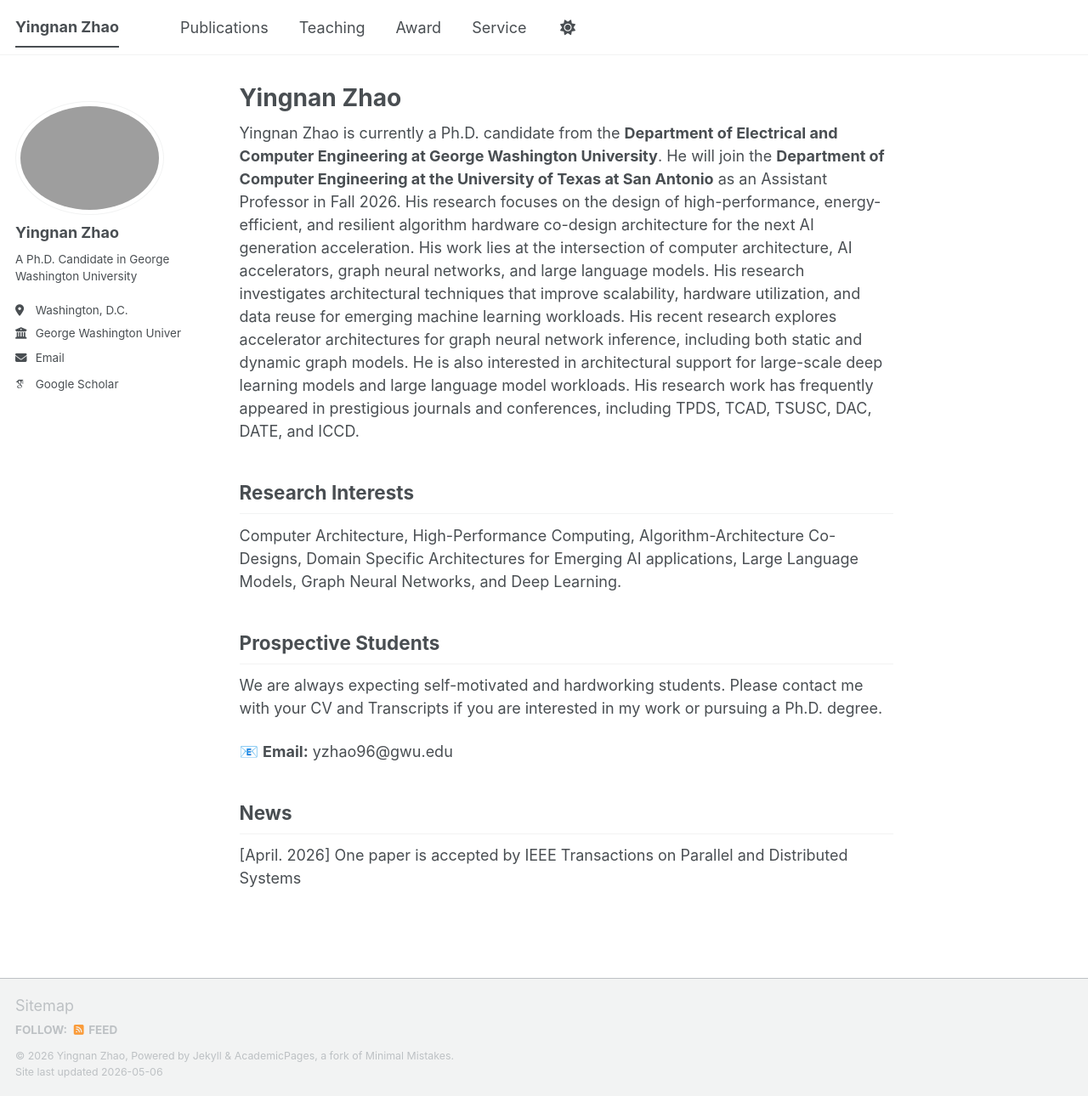
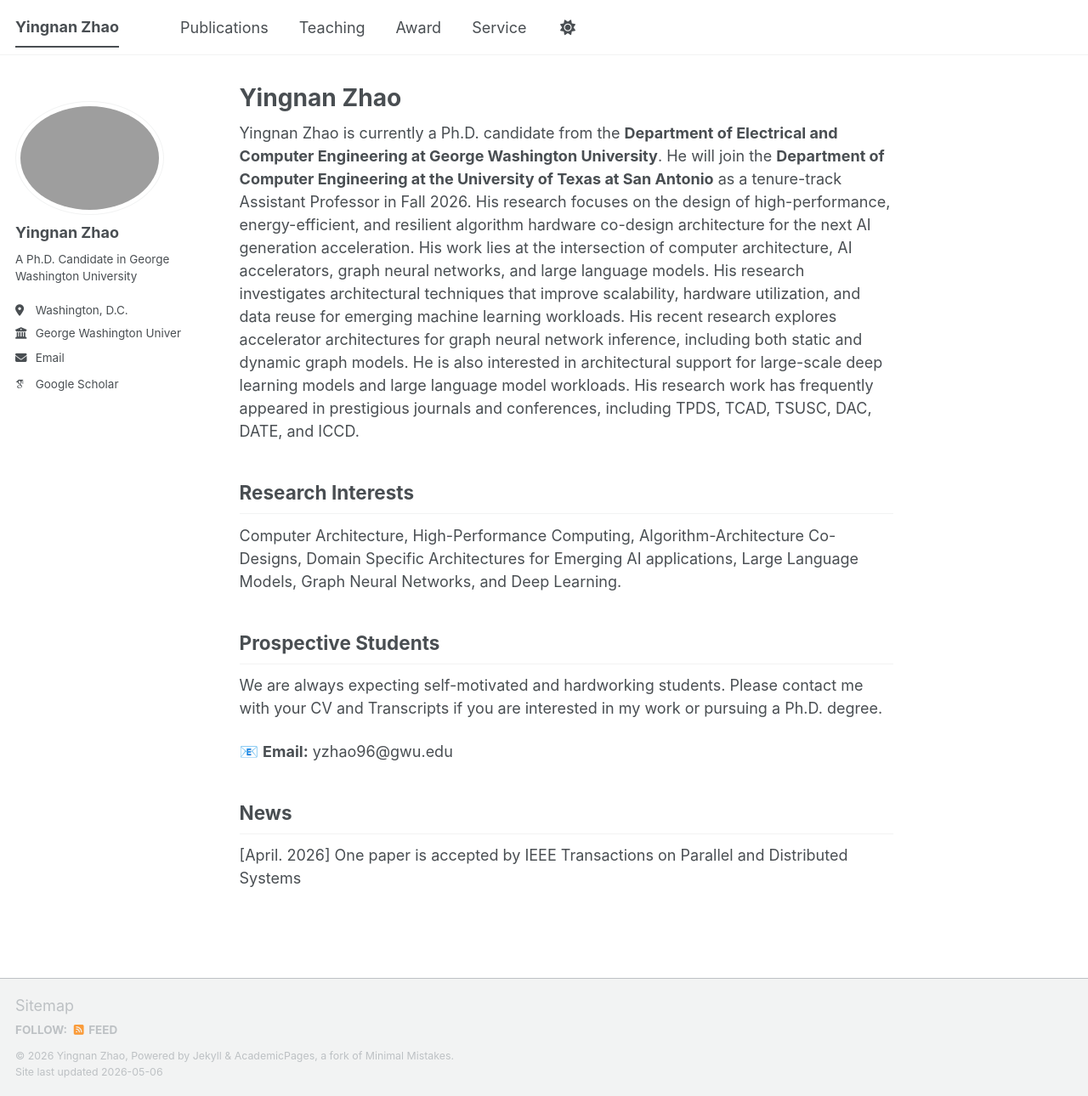
Before and after one commit to yingnan96/yingnan96.github.io, a Jekyll site: the page built from _pages/about.md, in a window 1280 px wide and 1290 px high. Shown: the whole window at 85% size. Built offline with Jekyll 4.4.1, drawn with Linux system fonts in a browser that asks for light colours; some web fonts are replaced; a script bundle is joined from its source files by our own code; library files that are not in the unit come from our copies.

Commit message:
Update about.md

```diff
--- a/_pages/about.md
+++ b/_pages/about.md
@@ -7,7 +7,7 @@
   - /about.html
 ---
 
-Yingnan Zhao is currently a Ph.D. candidate from the **Department of Electrical and Computer Engineering at George Washington University**. He will join the **Department of Computer Engineering at the University of Texas at San Antonio** as an Assistant Professor in Fall 2026. His research focuses on the design of high-performance, energy-efficient, and resilient algorithm hardware co-design architecture for the next AI generation acceleration. His work lies at the intersection of computer architecture, AI accelerators, graph neural networks, and large language models. His research investigates architectural techniques that improve scalability, hardware utilization, and data reuse for emerging machine learning workloads. His recent research explores accelerator architectures for graph neural network inference, including both static and dynamic graph models. He is also interested in architectural support for large-scale deep learning models and large language model workloads. His research work has frequently appeared in prestigious journals and conferences, including TPDS, TCAD, TSUSC, DAC, DATE, and ICCD.
+Yingnan Zhao is currently a Ph.D. candidate from the **Department of Electrical and Computer Engineering at George Washington University**. He will join the **Department of Computer Engineering at the University of Texas at San Antonio** as a tenure-track Assistant Professor in Fall 2026. His research focuses on the design of high-performance, energy-efficient, and resilient algorithm hardware co-design architecture for the next AI generation acceleration. His work lies at the intersection of computer architecture, AI accelerators, graph neural networks, and large language models. His research investigates architectural techniques that improve scalability, hardware utilization, and data reuse for emerging machine learning workloads. His recent research explores accelerator architectures for graph neural network inference, including both static and dynamic graph models. He is also interested in architectural support for large-scale deep learning models and large language model workloads. His research work has frequently appeared in prestigious journals and conferences, including TPDS, TCAD, TSUSC, DAC, DATE, and ICCD.
 
 ## Research Interests
 
```
